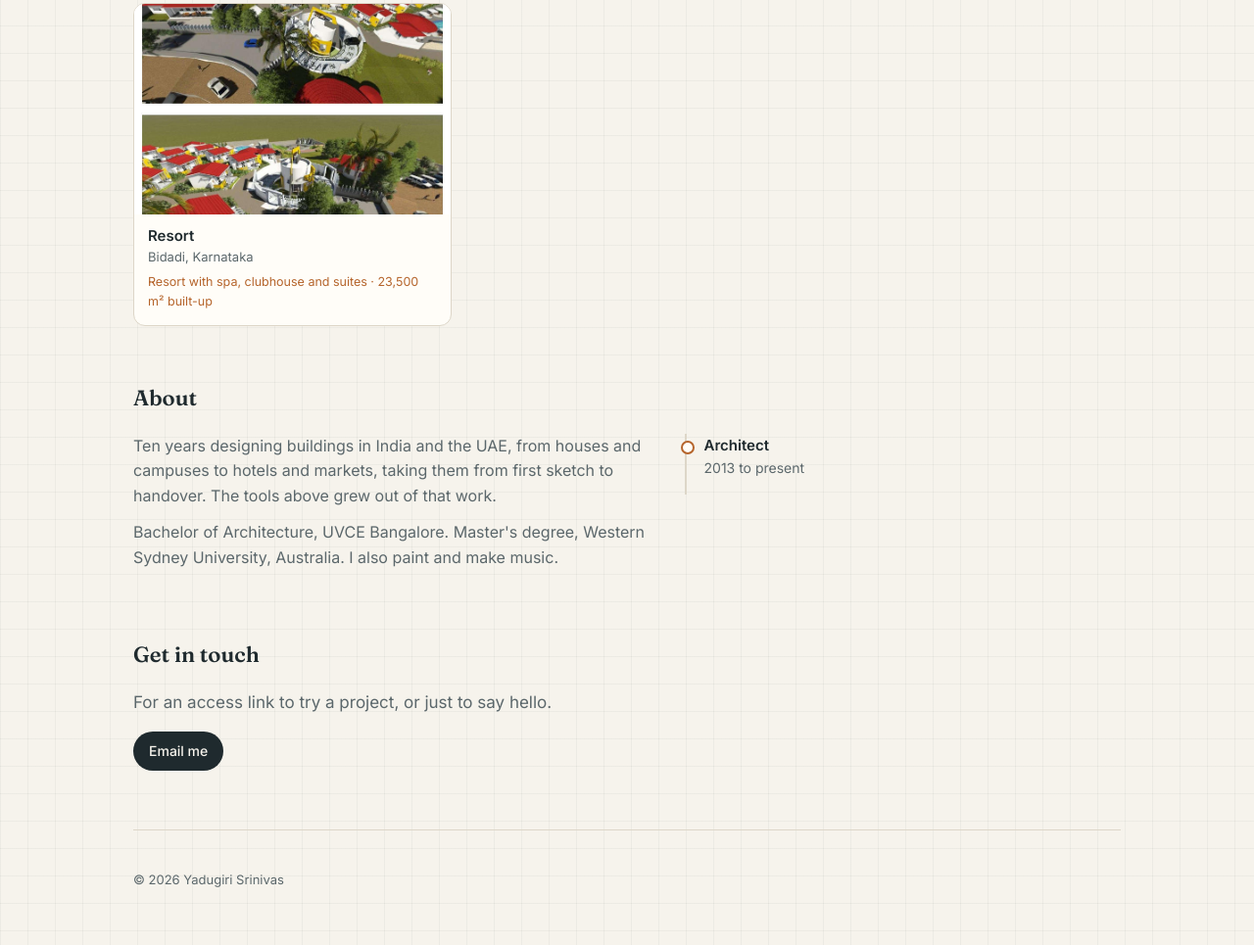
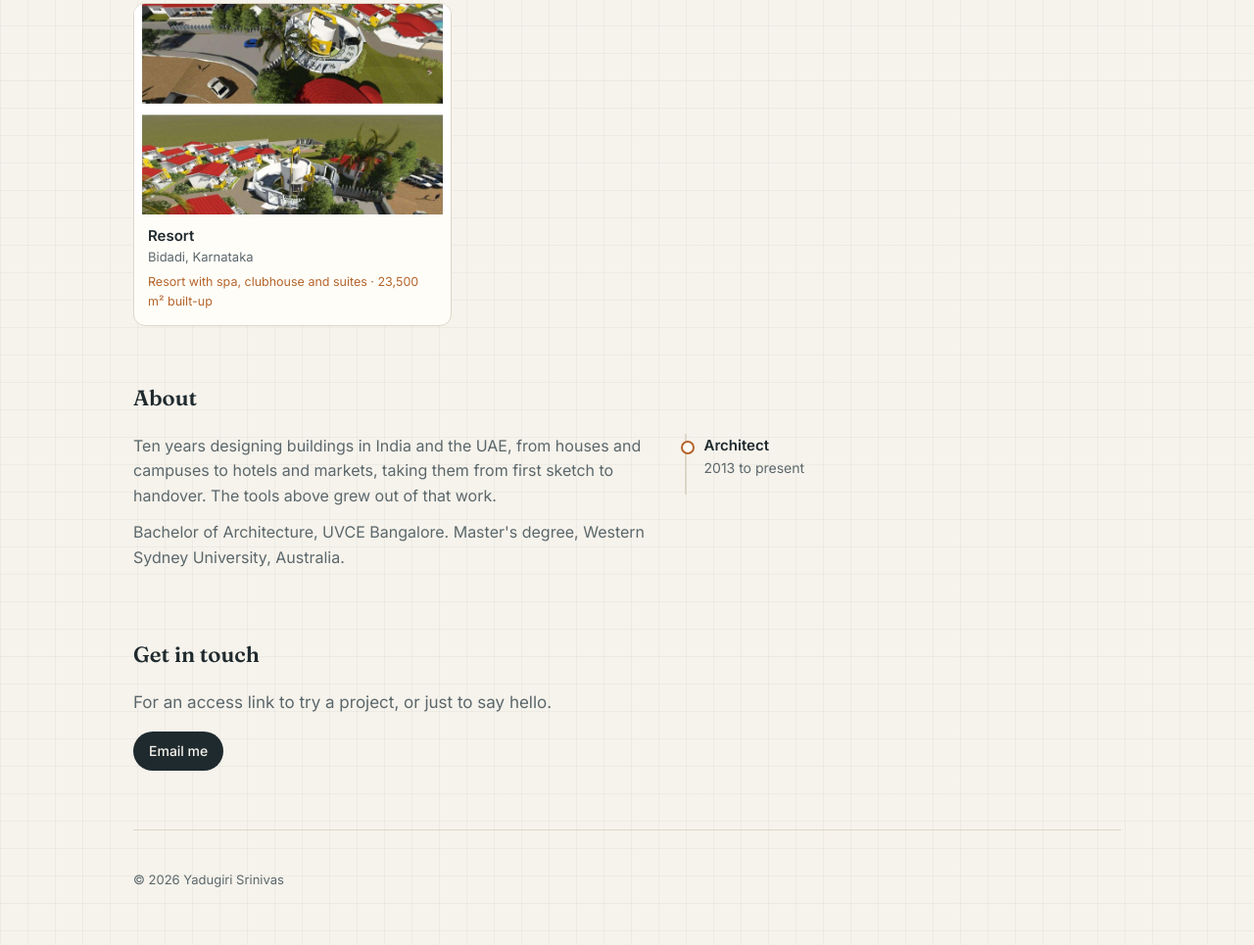
Before and after one commit to Yadugiri/yadugiri.github.io, a plain HTML site: page index.html in a window 1280 px wide. Shown: the part 2942-3907 px from the top of the page at 98% size. Drawn offline with Linux system fonts and the light colour scheme.

Commit message:
Remove hobbies line from About
Co-Authored-By: Claude Opus 5.5 <noreply@anthropic.com>

```diff
--- a/index.html
+++ b/index.html
@@ -263,7 +263,7 @@ footer{padding:40px 0 56px; color:var(--soft); font-size:13px; border-top:1px so
     <div class="about">
       <div>
         <p>Ten years designing buildings in India and the UAE, from houses and campuses to hotels and markets, taking them from first sketch to handover. The tools above grew out of that work.</p>
-        <p>Bachelor of Architecture, UVCE Bangalore. Master's degree, Western Sydney University, Australia. I also paint and make music.</p>
+        <p>Bachelor of Architecture, UVCE Bangalore. Master's degree, Western Sydney University, Australia.</p>
       </div>
       <div>
         <ul class="timeline">
```
